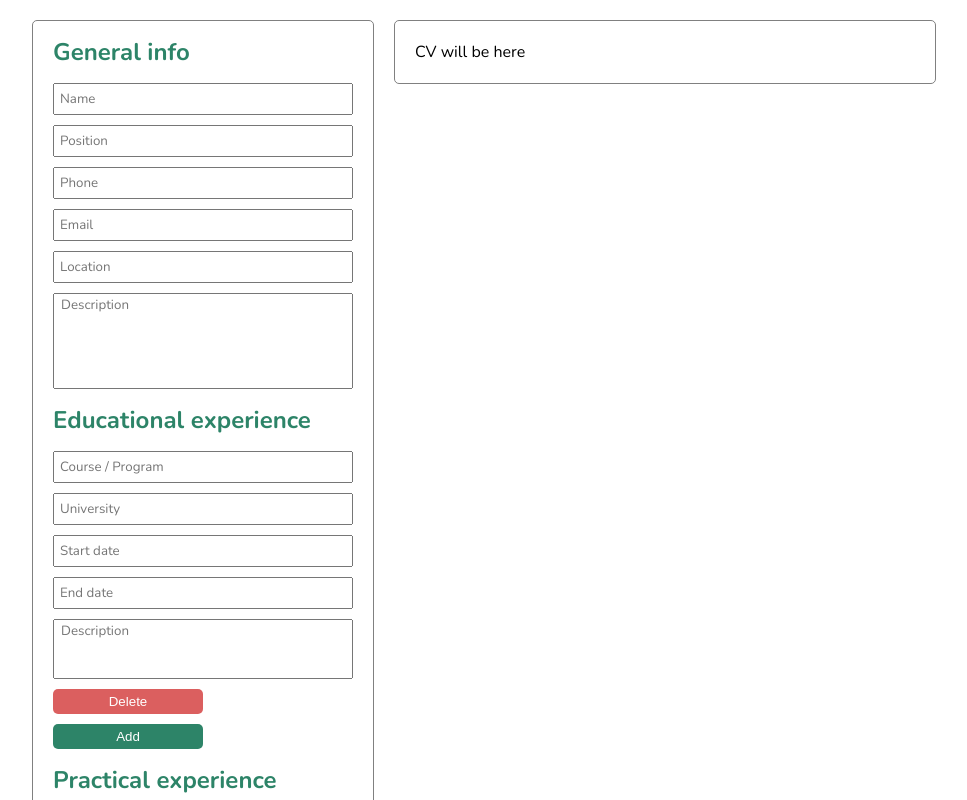
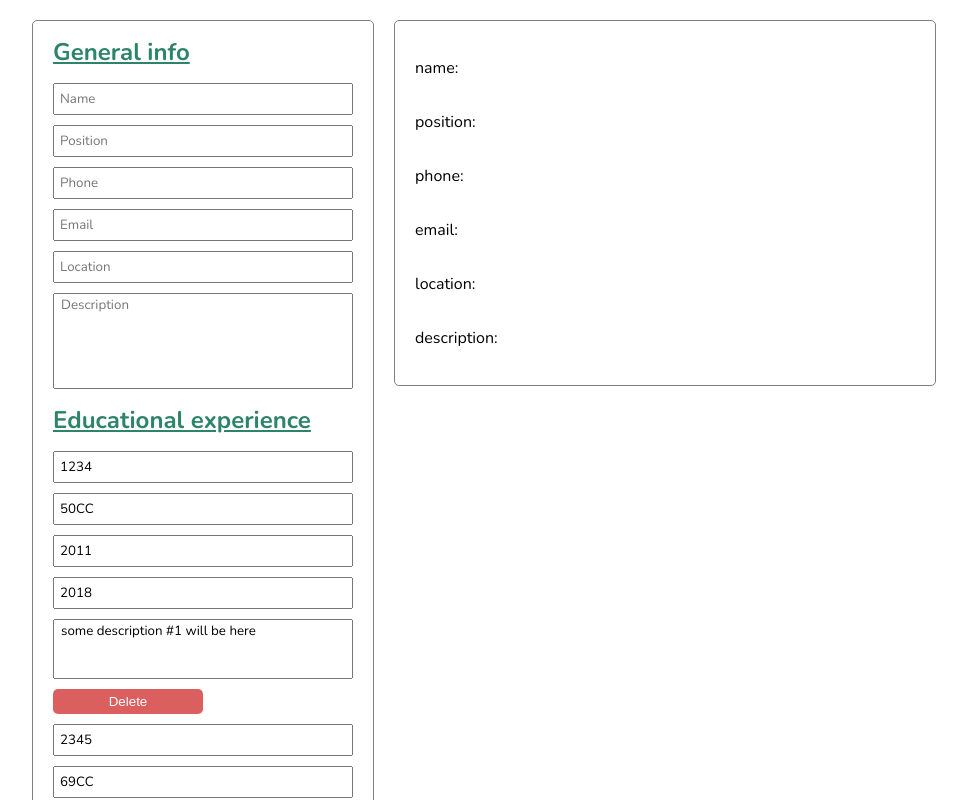
Before and after one commit to iamEvgen/cv-project, a React (Create React App) app: page / in a window 1280 px wide. Shown: the top 800 px of the page, without its empty margins (156-1123 px from the left). Built offline with nearby package versions, Linux system fonts and the light colour scheme.

Commit message:
adding education experience is ready

```diff
--- a/package.json
+++ b/package.json
@@ -9,6 +9,7 @@
     "react": "^18.2.0",
     "react-dom": "^18.2.0",
     "react-scripts": "5.0.1",
+    "uniqid": "^5.4.0",
     "web-vitals": "^2.1.4"
   },
   "scripts": {
--- a/src/App.js
+++ b/src/App.js
@@ -1,7 +1,9 @@
 import React from "react";
 import InputForm from './components/InputForm'
 import RenderCV from './components/RenderCV'
+import uniqid from "uniqid";
 import './style.css'
+import { toHaveStyle } from "@testing-library/jest-dom/dist/matchers";
 
 class App extends React.Component {
   constructor(props) {
@@ -13,15 +15,90 @@ class App extends React.Component {
       email: '',
       location: '',
       description: '',
+      education: [
+        {
+          id: uniqid(),
+          course: '1234',
+          university: '50CC',
+          startDate: 2011,
+          endDate: 2018,
+          description: 'some description #1 will be here'
+        },
+        {
+          id: uniqid(),
+          course: '2345',
+          university: '69CC',
+          startDate: 2015,
+          endDate: 2019,
+          description: 'some description #2 will be here'
+        }
+      ],
+      practice: []
     }
 
-    this.handleInputChange = this.handleInputChange.bind(this);
+    this.handleGeneralInfoChange = this.handleGeneralInfoChange.bind(this);
+    this.handleEduChange = this.handleEduChange.bind(this);
+    this.handlePracticeChange = this.handlePracticeChange.bind(this);
+    this.addEducation = this.addEducation.bind(this);
+    this.addPractice = this.addPractice.bind(this);
+    this.deleteEducation = this.deleteEducation.bind(this);
+    this.deletePractice = this.deletePractice.bind(this);
   }
 
-  handleInputChange(event) {
+  handleGeneralInfoChange(event) {
     this.setState({
       [event.target.name]: event.target.value
     })
+  }
+
+  handleEduChange(event, id) {
+    const oldEducation = [...this.state.education]
+    const newEducation = oldEducation.map((item) => {
+      if (item.id !== id) return item
+      else {
+        const newItem = {...item};
+        newItem[event.target.name] = event.target.value;
+        return newItem;
+      }
+    })
+    this.setState({
+      education: newEducation
+    })
+  }
+
+  handlePracticeChange(event) {
+    const oldPractice = [...this.state.practice];
+  }
+
+  addEducation() {
+    const newEducation = {
+      id: uniqid(),
+      course: '',
+      university: '',
+      startDate: '',
+      endDate: '',
+      description: ''
+    }
+    this.setState({
+      education: this.state.education.concat(newEducation)
+    })
+  }
+
+  deleteEducation(id) {
+    console.log(id);
+    const oldEducation = [...this.state.education];
+    const newEducation = oldEducation.filter((item) => {
+      return item.id === id ? false : true;
+    })
+    this.setState({
+      education: newEducation
+    })
+  }
+
+  addPractice() {
+  }
+
+  deletePractice(id) {
   }
 
   render() {
@@ -29,9 +106,17 @@ class App extends React.Component {
       <div className="App">
         <InputForm
           allInfo={this.state}
-          onInputChange={this.handleInputChange}
+          onGeneralInfoChange={this.handleGeneralInfoChange}
+          onEduChange={this.handleEduChange}
+          onPracticeChange={this.handlePracticeChange}
+          onAddEducation={this.addEducation}
+          onAddPractice={this.addPractice}
+          onDeleteEducation={this.deleteEducation}
+          onDeletePractice={this.deletePractice}
         />
-        <RenderCV />
+        <RenderCV
+          allInfo={this.state}
+        />
       </div>
     );
   }
--- a/src/components/EduItem.js
+++ b/src/components/EduItem.js
@@ -8,28 +8,38 @@ class EduItem extends React.Component {
           type='text'
           placeholder="Course / Program"
           name="course"
+          onChange={this.props.onEduChange}
+          value={this.props.dataForItem.course}
         />
         <input
           type='text'
           placeholder="University"
           name="university"
+          onChange={this.props.onEduChange}
+          value={this.props.dataForItem.university}
         />
         <input
           type='text'
           placeholder="Start date"
           name="startDate"
+          onChange={this.props.onEduChange}
+          value={this.props.dataForItem.startDate}
         />
         <input
           type='text'
           placeholder="End date"
           name="endDate"
+          onChange={this.props.onEduChange}
+          value={this.props.dataForItem.endDate}
         />
         <textarea
           rows="3"
           placeholder="Description"
           name="description"
+          onChange={this.props.onEduChange}
+          value={this.props.dataForItem.description}
         />
-        <button className="deleteButton">Delete</button>
+        <button onClick={this.props.onDeleteEducation} className="deleteButton">Delete</button>
       </div>
     )
 
--- a/src/components/EducationalExperience.js
+++ b/src/components/EducationalExperience.js
@@ -3,11 +3,22 @@ import EduItem from './EduItem'
 
 class EducationalExperience extends React.Component {
   render() {
+    const eduItems = this.props.education.map(item => {
+      return (
+        <EduItem
+          key={item.id}
+          dataForItem={item}
+          onEduChange={(event) => this.props.onEduChange(event, item.id)}
+          onDeleteEducation={() => this.props.onDeleteEducation(item.id)}
+        />
+      )
+    })
+
     return (
       <div className="Info">
         <h2>Educational experience</h2>
-        <EduItem />
-        <button>Add</button>
+        {eduItems}
+        <button onClick={() => this.props.onAddEducation()}>Add</button>
       </div>
     )
   }
--- a/src/components/GeneralInfo.js
+++ b/src/components/GeneralInfo.js
@@ -1,10 +1,6 @@
 import React from "react";
 
 class GeneralInfo extends React.Component {
-  constructor(props) {
-    super(props);
-  }
-
   render() {
     return (
       <div className="Info">
@@ -13,42 +9,42 @@ class GeneralInfo extends React.Component {
           type='text'
           placeholder="Name"
           name="name"
-          onChange={this.props.onInputChange}
+          onChange={this.props.onGeneralInfoChange}
           value={this.props.name}
         />
         <input
           type='text'
           placeholder="Position"
           name="position"
-          onChange={this.props.onInputChange}
+          onChange={this.props.onGeneralInfoChange}
           value={this.props.position}
         />
         <input
           type='text'
           placeholder="Phone"
           name="phone"
-          onChange={this.props.onInputChange}
+          onChange={this.props.onGeneralInfoChange}
           value={this.props.phone}
         />
         <input
           type='email'
           placeholder="Email"
           name="email"
-          onChange={this.props.onInputChange}
+          onChange={this.props.onGeneralInfoChange}
           value={this.props.email}
         />
         <input
           type='text'
           placeholder="Location"
           name="location"
-          onChange={this.props.onInputChange}
+          onChange={this.props.onGeneralInfoChange}
           value={this.props.location}
         />
         <textarea
           rows="5"
           placeholder="Description"
           name="description"
-          onChange={this.props.onInputChange}
+          onChange={this.props.onGeneralInfoChange}
           value={this.props.description}
         />
       </div>
--- a/src/components/InputForm.js
+++ b/src/components/InputForm.js
@@ -4,14 +4,9 @@ import EducationalExperience from './EducationalExperience'
 import PracticalExperience from './PracticalExperience'
 
 class InputForm extends React.Component {
-  constructor(props) {
-    super(props)
-  }
-
-
   render() {
     return (
-      <form className="inputForm">
+      <form onSubmit={(event) => {event.preventDefault()}} className="inputForm">
         <GeneralInfo
           name={this.props.allInfo.name}
           position={this.props.allInfo.position}
@@ -19,10 +14,20 @@ class InputForm extends React.Component {
           email={this.props.allInfo.email}
           location={this.props.allInfo.location}
           description={this.props.allInfo.description}
-          onInputChange={this.props.onInputChange}
+          onGeneralInfoChange={this.props.onGeneralInfoChange}
         />
-        <EducationalExperience />
-        <PracticalExperience />
+        <EducationalExperience
+          education={this.props.allInfo.education}
+          onEduChange={this.props.onEduChange}
+          onAddEducation={this.props.onAddEducation}
+          onDeleteEducation={this.props.onDeleteEducation}
+        />
+        <PracticalExperience
+          practice={this.props.allInfo.practice}
+          onPracticeChange={this.props.onPracticeChange}
+          onAddPractice={this.props.onAddPractice}
+          onDeletePractice={this.props.onDeletePractice}
+        />
       </form>
     )
   }
--- a/src/components/RenderCV.js
+++ b/src/components/RenderCV.js
@@ -2,10 +2,19 @@ import React from "react";
 
 
 class RenderCV extends React.Component {
+  constructor(props) {
+    super(props);
+  }
+
   render() {
     return (
       <div className="renderCV">
-        CV will be here
+        <p>name: {this.props.allInfo.name}</p>
+        <p>position: {this.props.allInfo.position}</p>
+        <p>phone: {this.props.allInfo.phone}</p>
+        <p>email: {this.props.allInfo.email}</p>
+        <p>location: {this.props.allInfo.location}</p>
+        <p>description: {this.props.allInfo.description}</p>
       </div>
     )
   }
--- a/src/style.css
+++ b/src/style.css
@@ -43,7 +43,11 @@ body {
 .Info > h2 {
   margin-bottom: 5px;
   margin-top: 15px;
-  color: var(--accentСolor)
+  color: var(--accentСolor);
+  position: sticky;
+  top: 0px;
+  background-color: white;
+  text-decoration: underline;
 }
 
 .Info > input {
@@ -73,3 +77,8 @@ body {
 .Info > .deleteButton {
   background-color: rgb(219, 95, 95);
 }
+
+.renderCV {
+  display: flex;
+  flex-direction: column;
+}
```
Also changed, not shown: 1 other file (tests, documents, lock files or other folders).
